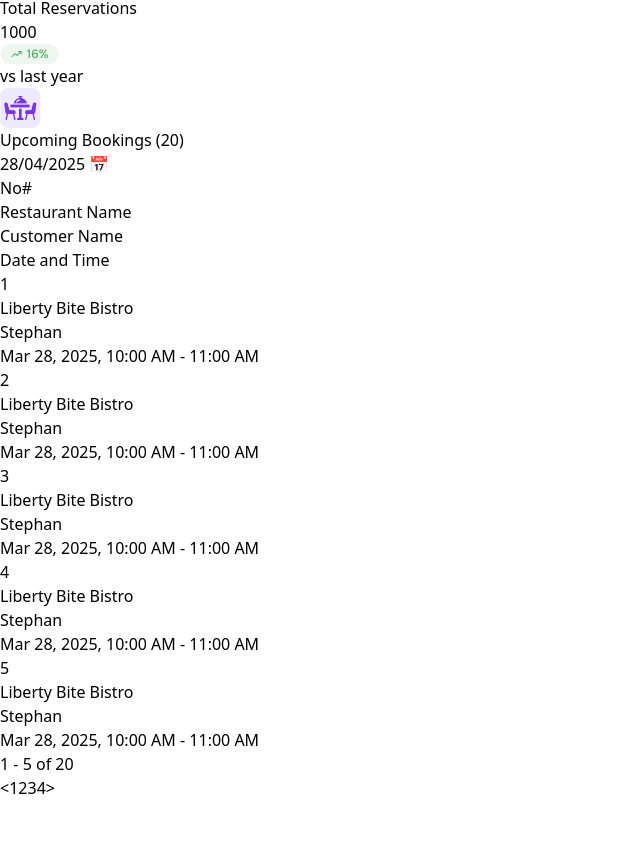
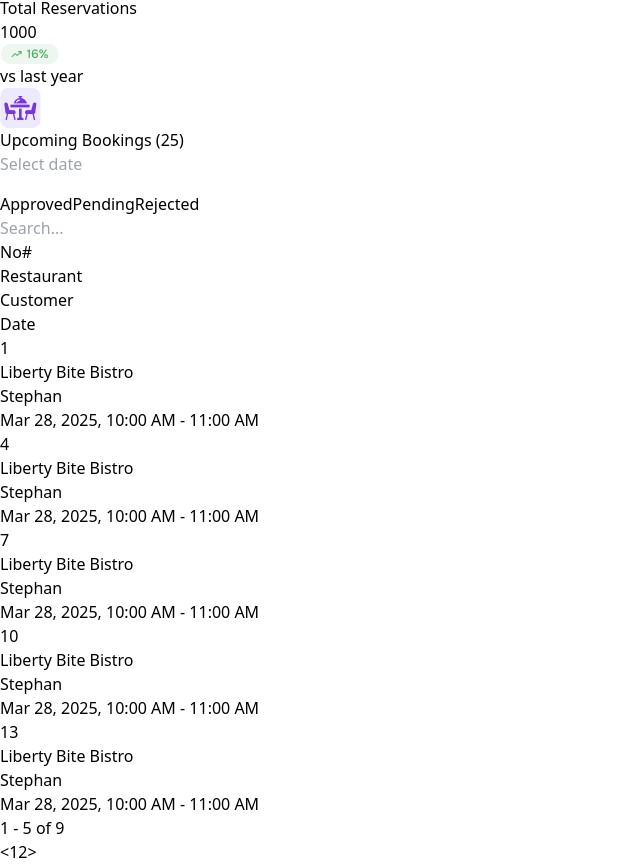
Before and after one commit to ayeshanaveed2526/jinnbyte-reszo-app, a React (Vite) app: page /Dashboard in a window 1280 px wide. Shown: the part 692-1556 px from the top of the page, without its empty margins (0-640 px from the left). Before the commit the page ends 1492 px from the top, so only its background shows below. Built offline with nearby package versions, Linux system fonts and the light colour scheme.

Commit message:
dashboard

```diff
--- a/package.json
+++ b/package.json
@@ -10,7 +10,9 @@
     "preview": "vite preview"
   },
   "dependencies": {
+    "date-fns": "^4.1.0",
     "react": "^19.1.0",
+    "react-datepicker": "^8.4.0",
     "react-dom": "^19.1.0",
     "react-router-dom": "^7.6.3"
   },
--- /dev/null
+++ b/src/BookingPage.jsx
@@ -0,0 +1,46 @@
+import React, { useState } from "react";
+import Table from "./Table";
+import DatePicker from "react-datepicker";
+import "react-datepicker/dist/react-datepicker.css";
+
+const BookingPage = () => {
+  const [selectedDate, setSelectedDate] = useState(null);
+  const data = Array.from({ length: 25 }, (_, i) => ({
+    id: i + 1,
+    restaurant: "Liberty Bite Bistro",
+    customer: "Stephan",
+    date: "Mar 28, 2025, 10:00 AM - 11:00 AM",
+    status: i % 3 === 0 ? "Approved" : i % 3 === 1 ? "Pending" : "Rejected",
+  }));
+
+  return (
+    <div className="p-6 bg-[#0B111A] min-h-screen">
+      <Table
+        headLeft={<div className="text-sm">Upcoming Bookings ({data.length})</div>}
+        headRight={
+          <div className="flex items-center ">
+
+            <DatePicker
+              selected={selectedDate}
+              onChange={date => setSelectedDate(date)}
+              placeholderText="Select date"
+              className="bg-[#0B111A] text-white px-1 py-1 rounded"
+            />
+                <span><img src="Group.png" alt="" /></span>
+          </div>
+        }
+        data={data}
+        columns={[
+          { label: "No#", accessor: "id", width: "w-1/12" },
+          { label: "Restaurant", accessor: "restaurant", width: "w-3/12" },
+          { label: "Customer", accessor: "customer", width: "w-3/12" },
+          { label: "Date", accessor: "date", width: "w-5/12" },
+        ]}
+        searchableFields={["restaurant", "customer"]}
+        tabs={["Approved", "Pending", "Rejected"]}
+      />
+    </div>
+  );
+};
+
+export default BookingPage;
--- a/src/BookingTable.jsx
+++ b/src/BookingTable.jsx
@@ -1,52 +1,52 @@
-import React, { useState } from 'react';
-import TableHeader from './TableHeader';
-import TableRow from './TableRow';
-import Pagination from './Pagination';
+// import React, { useState } from 'react';
+// import TableHeader from './TableHeader';
+// import TableRow from './TableRow';
+// import Pagination from './Pagination';
 
-const bookingsData = Array.from({ length: 20 }, (_, index) => ({
-  id: index + 1,
-  restaurant: "Liberty Bite Bistro",
-  customer: "Stephan",
-  date: "Mar 28, 2025, 10:00 AM - 11:00 AM"
-}));
+// const bookingsData = Array.from({ length: 20 }, (_, index) => ({
+//   id: index + 1,
+//   restaurant: "Liberty Bite Bistro",
+//   customer: "Stephan",
+//   date: "Mar 28, 2025, 10:00 AM - 11:00 AM"
+// }));
 
-const BookingTable = () => {
-  const [currentPage, setCurrentPage] = useState(1);
-  const itemsPerPage = 5;
+// const BookingTable = () => {
+//   const [currentPage, setCurrentPage] = useState(1);
+//   const itemsPerPage = 5;
 
-  const totalPages = Math.ceil(bookingsData.length / itemsPerPage);
-  const currentData = bookingsData.slice(
-    (currentPage - 1) * itemsPerPage,
-    currentPage * itemsPerPage
-  );
+//   const totalPages = Math.ceil(bookingsData.length / itemsPerPage);
+//   const currentData = bookingsData.slice(
+//     (currentPage - 1) * itemsPerPage,
+//     currentPage * itemsPerPage
+//   );
 
-  return (
-    <div className='bg-[#131E2E]'>
-      <div className='bg-[#131E2E] text-white border border-gray-700 rounded-md'>
-        <div className='flex flex-row justify-between p-4 font-medium font-onset'>
-          <h2> Upcoming Bookings ({bookingsData.length})</h2>
-          <div className="px-4 py-2 rounded text-sm">28/04/2025 📅</div>
-        </div>
+//   return (
+//     <div className='bg-[#131E2E]'>
+//       <div className='bg-[#131E2E] text-white border border-gray-700 rounded-md'>
+//         <div className='flex flex-row justify-between p-4 font-medium font-onset'>
+//           <h2> Upcoming Bookings ({bookingsData.length})</h2>
+//           <div className="px-4 py-2 rounded text-sm">28/04/2025 📅</div>
+//         </div>
 
-        <TableHeader />
-        {currentData.map((item, idx) => (
-          <TableRow
-            key={item.id}
-            item={item}
-            isLast={idx === currentData.length - 1}
-          />
-        ))}
-      </div>
+//         <TableHeader />
+//         {currentData.map((item, idx) => (
+//           <TableRow
+//             key={item.id}
+//             item={item}
+//             isLast={idx === currentData.length - 1}
+//           />
+//         ))}
+//       </div>
 
-      <Pagination
-        currentPage={currentPage}
-        totalPages={totalPages}
-        itemsPerPage={itemsPerPage}
-        totalItems={bookingsData.length}
-        onPageChange={setCurrentPage}
-      />
-    </div>
-  );
-};
+//       <Pagination
+//         currentPage={currentPage}
+//         totalPages={totalPages}
+//         itemsPerPage={itemsPerPage}
+//         totalItems={bookingsData.length}
+//         onPageChange={setCurrentPage}
+//       />
+//     </div>
+//   );
+// };
 
-export default BookingTable;
+// export default BookingTable;
--- a/src/Dashboard.jsx
+++ b/src/Dashboard.jsx
@@ -1,8 +1,10 @@
 import React from "react";
 import Navbar from "./Navbar";
 import Sidebar from "./Sidebar";
-import BookingTable from "./BookingTable";
+// import BookingTable from "./BookingTable";
 import StatCard from "./StatCard";
+import BookingPage from "./BookingPage";
+import Table from "./Table";
 
 export default function Dashboard() {
   return (
@@ -37,15 +39,18 @@ export default function Dashboard() {
       />
     </div>
 
+ <div className="px-6 mt-6">
+              <BookingPage/>
 
-            <div className="px-6 mt-6">
-              <BookingTable />
             </div>
+
             </div>
             </div>
          </div>
           </div>
+
         </div>
+
       </div>
     </>
   );
--- /dev/null
+++ b/src/Table.jsx
@@ -0,0 +1,147 @@
+import React, { useState, useMemo } from "react";
+
+const Table = ({
+  headLeft,
+  headRight,
+  data = [],
+  columns = [],
+  searchableFields = [],
+  tabs = [],
+}) => {
+  const [currentPage, setCurrentPage] = useState(1);
+  const [selectedTab, setSelectedTab] = useState(tabs?.[0] || "");
+  const [search, setSearch] = useState("");
+
+  const itemsPerPage = 5;
+
+
+  const filteredByTab = selectedTab
+    ? data.filter((item) => item.status?.toLowerCase() === selectedTab.toLowerCase())
+    : data;
+
+
+  const filteredData = useMemo(() => {
+    return filteredByTab.filter((item) =>
+      searchableFields.some((field) =>
+        item[field]?.toLowerCase().includes(search.toLowerCase())
+      )
+    );
+  }, [search, filteredByTab, searchableFields]);
+
+  const totalPages = Math.ceil(filteredData.length / itemsPerPage);
+  const currentData = filteredData.slice(
+    (currentPage - 1) * itemsPerPage,
+    currentPage * itemsPerPage
+  );
+
+  return (
+    <div className="bg-[#131E2E] text-white border border-gray-700 rounded-md">
+
+      <div className="flex justify-between items-center px-4 py-4 font-medium">
+        <div>{headLeft}</div>
+        <div>{headRight}</div>
+      </div>
+
+
+      {tabs.length > 0 && (
+        <div className="flex space-x-4 px-4 mb-2">
+          {tabs.map((tab) => (
+            <button
+              key={tab}
+              onClick={() => {
+                setSelectedTab(tab);
+                setCurrentPage(1);
+              }}
+              className={`px-3 py-1 rounded ${
+                selectedTab === tab
+                  ? "bg-[#D0968B] text-white"
+                  : "bg-gray-700 text-gray-300"
+              }`}
+            >
+              {tab}
+            </button>
+          ))}
+        </div>
+      )}
+
+
+      {searchableFields.length > 0 && (
+        <div className="px-4 mb-3">
+          <input
+            type="text"
+            placeholder="Search..."
+            className="w-full p-2 rounded bg-[#1B2D47] text-white text-sm border border-gray-600"
+            value={search}
+            onChange={(e) => setSearch(e.target.value)}
+          />
+        </div>
+      )}
+
+
+      <div className="bg-[#0B111A] flex flex-row justify-between p-4 font-normal text-sm text-white border-b border-gray-700 rounded-t-md">
+        {columns.map((col, i) => (
+          <div key={i} className={col.width || "w-auto"}>
+            {col.label}
+          </div>
+        ))}
+      </div>
+
+
+      {currentData.map((item, idx) => (
+        <div
+          key={item.id}
+          className={`flex flex-row justify-between p-4 text-sm border-b border-gray-700 ${
+            idx === currentData.length - 1 ? "rounded-b-md" : ""
+          }`}
+        >
+          {columns.map((col, i) => (
+            <div key={i} className={col.width || "w-auto"}>
+              {item[col.accessor]}
+            </div>
+          ))}
+        </div>
+      ))}
+
+
+      <div className="flex justify-between items-center px-4 py-4">
+        <div className="text-sm text-gray-400">
+          {`${(currentPage - 1) * itemsPerPage + 1} - ${Math.min(
+            currentPage * itemsPerPage,
+            filteredData.length
+          )} of ${filteredData.length}`}
+        </div>
+        <div className="flex space-x-2">
+          <button
+            onClick={() => setCurrentPage((p) => Math.max(p - 1, 1))}
+            disabled={currentPage === 1}
+            className="px-3 py-1 rounded bg-gray-700 text-gray-300 disabled:opacity-50"
+          >
+            &lt;
+          </button>
+          {Array.from({ length: totalPages }, (_, idx) => (
+            <button
+              key={idx}
+              onClick={() => setCurrentPage(idx + 1)}
+              className={`px-3 py-1 rounded ${
+                currentPage === idx + 1
+                  ? "bg-[#D0968B] text-white"
+                  : "bg-gray-700 text-gray-300"
+              }`}
+            >
+              {idx + 1}
+            </button>
+          ))}
+          <button
+            onClick={() => setCurrentPage((p) => Math.min(p + 1, totalPages))}
+            disabled={currentPage === totalPages}
+            className="px-3 py-1 rounded bg-gray-700 text-gray-300 disabled:opacity-50"
+          >
+            &gt;
+          </button>
+        </div>
+      </div>
+    </div>
+  );
+};
+
+export default Table;
--- a/src/TableHeader.jsx
+++ /dev/null
@@ -1,12 +0,0 @@
-import React from 'react';
-
-const TableHeader = () => (
-  <div className='bg-[#0B111A] flex flex-row justify-between p-4 font-normal text-sm text-white border-b border-gray-700 rounded-t-md'>
-    <div className="w-1/12">No#</div>
-    <div className="w-3/12">Restaurant Name</div>
-    <div className="w-3/12">Customer Name</div>
-    <div className="w-5/12">Date and Time</div>
-  </div>
-);
-
-export default TableHeader;
--- a/src/TableRow.jsx
+++ /dev/null
@@ -1,16 +0,0 @@
-import React from 'react';
-
-const TableRow = ({ item, isLast }) => (
-  <div
-    className={`flex flex-row justify-between p-4 font-normal text-sm text-white bg-[#131E2E] border-b border-gray-700 ${
-      isLast ? "rounded-b-md" : ""
-    }`}
-  >
-    <div className="w-1/12">{item.id}</div>
-    <div className="w-3/12">{item.restaurant}</div>
-    <div className="w-3/12">{item.customer}</div>
-    <div className="w-5/12">{item.date}</div>
-  </div>
-);
-
-export default TableRow;
```
Also changed, not shown: Group.png (added), 1 other file (tests, documents, lock files or other folders).
